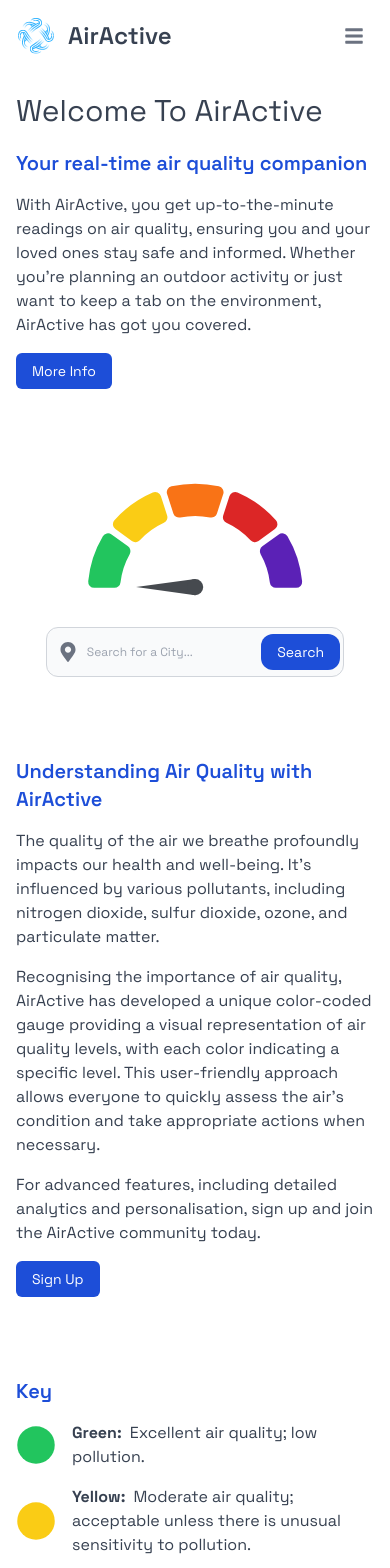
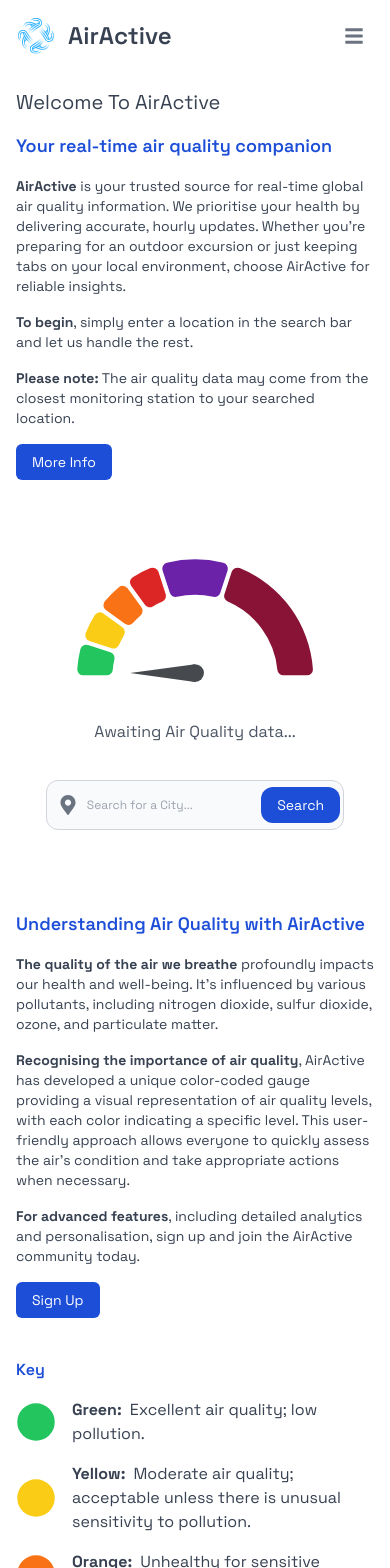
Before and after one commit to CaseyJamess/Eco-Breathe, a Next.js app: page / in a window 390 px wide. Shown: the top 1568 px of the page. Built offline with nearby package versions, Linux system fonts and the light colour scheme.

Commit message:
Custom Tailwind Class & layout update
More tailwind custom classes created for responsive font size across all devices (implemented across the site) & some info re:AirActive updated

```diff
--- a/src/app/FAQs/page.jsx
+++ b/src/app/FAQs/page.jsx
@@ -45,8 +45,8 @@ function FAQPage() {
 
     return (
         <div className="p-8 max-w-screen-xl mx-2 xl:mx-auto px-2 items-center justify-center">
-            <h1 className="text-2xl text-transparent mt-4 leading-normal bg-gradient-to-br from-blue-600 via-sky-500 to-green-500 bg-clip-text xl:text-3xl">Frequently Asked Questions</h1>
-            <p className="mt-4 xl:w-10/12 text-lg">
+            <h1 className="h1 text-transparent mt-4 leading-normal bg-gradient-to-br from-blue-600 via-sky-500 to-green-500 bg-clip-text ">Frequently Asked Questions</h1>
+            <p className="mt-4 xl:w-10/12 p">
                 Welcome to our FAQ section! Here, we aim to address some of the most common questions and concerns you might have about AirActive. Whether you're curious about how our real-time air quality monitoring works, or how to make the most out of your account, we've got answers.
             </p>
             <div className="my-16 max-w-screen-md mx-auto w-full">
--- a/src/app/about/page.jsx
+++ b/src/app/about/page.jsx
@@ -11,32 +11,32 @@ function About() {
     return (
         <div className="w-full">
             <div className='flex flex-col max-w-screen-xl mt-4 mx-2 xl:mx-auto px-2 xl:mt-10'>
-                <h1 className="text-3xl  leading-normal ">
+                <h1 className="h1 accent leading-normal ">
                     About AirActive
                 </h1>
-                <div className="flex flex-col max-w-screen-lg my-4 mx-auto items-center justify-center ">
+                <div className="flex flex-col max-w-screen-md my-4 mx-auto items-center justify-center ">
                     <div className="mt-4">
-                        <h2 className="font-semibold accent text-xl">Who We Are</h2>
-                        <p className="mt-2">
-                            AirActive is a
-                            single-person initiative committed to the vital issue of air quality.
-                            Living in a time of unprecedented environmental challenges, the significance of
-                            understanding what we breathe has never been more crucial. While I may be one individual, the information I share comes directly from a network of environmental scientists,
-                            public health experts, and air quality analysts. My goal is to provide you with real-time, accurate data on air quality, enabling you to make healthier lifestyle choices and become a more environmentally responsible citizen.
+                        <h2 className="font-semibold accent h2"> Understanding Air Quality and Its Importance</h2>
+                        <p className="mt-4 p leading-relaxed">
+                            Air quality is a measure of how clean or polluted the air around us is and what characteristics it possesses. This quality is determined by assessing the concentrations of different pollutants present in the air that we breathe. These pollutants can be a mixture of solid particles, liquid droplets, and gases. Some of the primary pollutants include <strong className="accent">particulate matter</strong> (like PM2.5 and PM10), ground-level osone, carbon monoxide, sulfur dioxide, nitrogen dioxide, and lead. Each of these pollutants can have various sources, ranging from industrial activities, vehicle emissions, natural phenomena like wildfires, and even everyday human activities.
                         </p>
-
-                        <h2 className="mt-4 font-semibold accent text-xl">Our Mission</h2>
-                        <p className="mt-2">
-                            The mission of AirActive is dual in nature:
-                            First, to equip individuals with the information they need
-                            to make informed decisions about their health and safety,
-                            using accurate and timely air quality data.
-                            Second, to amplify the importance of air quality awareness in the public discourse.
-                            By translating scientific findings into easily understandable insights,
-                            AirActive seeks to educate communities on both the health and environmental implications of air quality,
-                            fostering a collective drive towards cleaner air and a more sustainable future.
+                        <p className="mt-4 p leading-relaxed">
+                            Measurement of air quality is typically undertaken using specialised monitoring equipment that captures and analyses samples of the air. This equipment is often stationed at multiple locations within urban and rural settings, providing a comprehensive view of air quality trends and patterns. The data collected is then used to compute the <strong className="accent">Air Quality Index (AQI)</strong>, a standardised indicator that informs the public about daily air pollution levels and associated health implications. AQI values range from 0 to 500, with higher values indicating poorer air quality and greater health risks.
+                        </p>
+                        <p className="mt-4 p leading-relaxed">
+                            The significance of understanding and monitoring air quality cannot be overstated. Breathing polluted air has been linked to a host of health issues, from short-term effects like irritation of the eyes, nose, and throat, to more severe long-term conditions such as <strong className="accent">respiratory and heart diseases</strong>, and even premature death. On a broader scale, poor air quality can harm wildlife, damage forests, and affect bodies of water. It also plays a pivotal role in <strong className="accent">climate change</strong>, further highlighting the imperative to be informed and proactive in our actions.
+                        </p>
+                        <h2 className="mt-6 h2 font-semibold accent">Who We Are</h2>
+                        <p className="mt-4 p leading-relaxed">
+                            AirActive is a single-person initiative committed to the vital issue of air quality. Living in a time of unprecedented environmental challenges, the significance of understanding what we breathe has never been more crucial. While I may be one individual, the information I share comes directly from a network of environmental scientists, public health experts, and air quality analysts. My goal is to provide you with real-time, accurate data on air quality, enabling you to make healthier lifestyle choices and become a more environmentally responsible citizen.
+                        </p>
+                        <h2 className="mt-6 font-semibold accent h2">Our Mission</h2>
+                        <p className="mt-4 p leading-relaxed">
+                            The mission of AirActive is dual in nature: First, to equip individuals with the information they need to make informed decisions about their health and safety, using accurate and timely air quality data. Second, to amplify the importance of air quality awareness in the public discourse. By translating scientific findings into easily understandable insights, AirActive seeks to educate communities on both the health and environmental implications of air quality, fostering a collective drive towards cleaner air and a more sustainable future.
                         </p>
                     </div>
+
+
 
                     <div className="my-10 w-full mx-auto flex flex-row items-start justify-start">
                         <button
@@ -57,7 +57,7 @@ function About() {
                     {/*showLogin && <Login onClose={() => setShowLogin(false)} />*/}
                 </div>
             </div>
-        </div>
+        </div >
     );
 }
 
--- a/src/app/globals.css
+++ b/src/app/globals.css
@@ -27,6 +27,21 @@ body {
   @apply bg-gray-50 dark:bg-gray-900 border border-gray-300 dark:border-gray-900 rounded-xl;
 }
 
+.h1 {
+  @apply text-xl md:text-3xl xl:text-5xl;
+}
+
+.h2 {
+  @apply text-lg md:text-2xl xl:text-4xl;
+}
+
+.h3 {
+  @apply text-base md:text-xl xl:text-2xl;
+}
+
+.p {
+  @apply text-sm md:text-base xl:text-lg;
+}
 
 
 @tailwind base;
--- a/src/app/landingpage/Gauge.jsx
+++ b/src/app/landingpage/Gauge.jsx
@@ -1,62 +1,93 @@
+'use client'
+
 import React, { useState, useEffect } from "react";
 import GaugeChart from "react-gauge-chart";
 
 // // Functionality Used in Development
 //import { fetchData } from "../services/airDataService";
 
-function Gauge() {
-  const [airData, setAirData] = useState(null);
-  const [hasFetched, setHasFetched] = useState(false);
+function Gauge({ airData }) {
+
+  //destructuring airData
+  const {
+    city,
+    country,
+    current: {
+      weather: { ts } = {},
+      pollution: { aqius } = {},
+    } = {},
+  } = airData || {};
+
+  const formatDateAndTime = (timestamp) => {
+    const date = new Date(timestamp);
+
+    const options = {
+      weekday: 'long',  // This will show days like 'Monday', 'Tuesday', etc.
+      year: 'numeric',
+      month: 'short',
+      day: 'numeric',
+      hour: '2-digit',
+      minute: '2-digit',
+      hour12: false     // Use 24-hour format and omit AM or PM.
+    };
+
+    return date.toLocaleString(undefined, options);
+  };
+
+  const formattedTs = formatDateAndTime(ts);
+
 
   useEffect(() => {
     // This will run every time airData changes
-    console.log("air data is:", airData);
+    console.log("the data in Gauge.js is: ", airData);
+    console.log("airData:", airData);
+    console.log("airData.data:", airData);
+    console.log("airData.data.current:", airData && airData.current);
+
   }, [airData]);
 
-  const handleRequest = async () => {
-    try {
-      console.log("About to fetch air data...");
-      const result = await fetchData();
-      console.log("Received data from API:", result);
-      setAirData(result);
-      setHasFetched(true);
+  const calculateAqiPercent = (aqiValue) => {
+    const maxAqi = 500;
+    return aqiValue ? ((aqiValue / maxAqi)) : 0;
+  }
 
-    } catch (error) {
-      console.log(error, "failed to return air quality data");
-    }
-  };
+  const aqiPercent = calculateAqiPercent(aqius);
+
   return (
-    <div className="w-10/12 lg:w-9/12">
+    <div className="w-11/12 lg:w-11/12 flex flex-col justify-between items-center">
       <GaugeChart
         id="gauge"
-        nrOfLevels={5}
-        colors={["#22c55e", "#facc15", "#f97316", "#dc2626", "#5b21b6"]} // Tailwind's green, yellow, orange, red, purple
-        percent={0}
+        nrOfLevels={6}
+        arcsLength={[0.1, 0.1, 0.1, 0.1, 0.2, 0.4]}
+        colors={["#22c55e", "#facc15", "#f97316", "#dc2626", "#6B21A8", "#881337"]}
+        percent={aqiPercent}
         arcWidth={0.3}
+        arcPadding={0.03}
         hideText={true}
       />
+      <div id="responseData" className="text-center flex flex-col justify-center items-center h-16"> {/* Adjust the h-value based on your needs */}
+        {airData && city && country ? (
+          <>
+            <h3>
+              <strong>
+                {city}, {country}
+              </strong>
+            </h3>
 
-      {/*
-      // Functionality Used in Development
-      <button onClick={handleRequest}>Fetch Data</button>*/}
+            {ts && aqius ? (
+              <>
+                <p>{formattedTs}</p>
+                <p>Air Quality Index: <strong>{aqius}</strong></p>
+              </>
+            ) : null}
+          </>
+        ) : (
+          <p className="text-gray-600 dark:text-gray-400">Awaiting Air Quality data...</p>
+        )}
+      </div>
 
-      {airData?.data?.current?.weather ? (
-        <div>
-          <h3>
-            Showing Air Quality for{" "}
-            <strong>
-              {airData.data.city}, {airData.data.country}
-            </strong>
-          </h3>
-          <p>Timestamp: {airData.data.current.weather.ts}</p>
-          <p>AQI (US EPA Standard): {airData.data.current.pollution.aqius}</p>
-        </div>
-      ) : hasFetched ? (
-        // JSX when condition is false
-        <p>Loading or no data available...</p>
-      ) : null}
+
     </div>
-
   );
 }
 
--- a/src/app/landingpage/Info.tsx
+++ b/src/app/landingpage/Info.tsx
@@ -27,30 +27,36 @@ const Info: React.FC = () => {
       color: "#5b21b6",
       name: "Purple",
       description:
-        "Very unhealthy; everyone may experience severe health effects. Stay indoors.",
+        "Very Unhealthy: Health alert; everyone may experience more serious health effects. Reduce outdoor activities.",
+    },
+    {
+      color: "#881337",
+      name: "Maroon",
+      description:
+        "Hazardous: Serious health warnings of emergency conditions. Entire population is more likely to be affected. Stay indoors and reduce exposure.",
     },
   ];
 
   return (
-    <div className="mt-10 grid grid-cols-1 lg:grid-cols-2 gap-20">
+    <div className="mt-0 md:mt-10 grid grid-cols-1 lg:grid-cols-2 gap-10 md:gap-20">
       <div>
-        <h2 className="text-start accent text-xl font-semibold mb-4">
+        <h2 className="text-start accent text-lg xl:text-xl font-semibold mb-4">
           Understanding Air Quality with AirActive
         </h2>
-        <p className="mb-4">
-          The quality of the air we breathe profoundly impacts our health and
+        <p className="mb-4 p">
+          <strong>The quality of the air we breathe</strong> profoundly impacts our health and
           well-being. It's influenced by various pollutants, including nitrogen
           dioxide, sulfur dioxide, ozone, and particulate matter.
         </p>
-        <p className="mb-4">
-          Recognising the importance of air quality, AirActive has developed a
+        <p className="mb-4 p">
+          <strong>Recognising the importance of air quality</strong>, AirActive has developed a
           unique color-coded gauge providing a visual representation of air
           quality levels, with each color indicating a specific level. This
           user-friendly approach allows everyone to quickly assess the air's
           condition and take appropriate actions when necessary.
         </p>
-        <p className="mb-4">
-          For advanced features, including detailed analytics and
+        <p className="mb-4 p">
+          <strong>For advanced features</strong>, including detailed analytics and
           personalisation, sign up and join the AirActive community today.
         </p>
         <button className="button-style">
@@ -59,7 +65,7 @@ const Info: React.FC = () => {
       </div>
 
       <div className="">
-        <h3 className="text-xl accent font-semibold">Key</h3>
+        <h3 className="accent h3 font-semibold">Key</h3>
         {airQualityLevels.map((level) => (
           <div key={level.color} className="flex items-center my-4">
             <div className="relative w-10 h-10 flex-shrink-0 flex-grow-0 mr-4">
--- a/src/app/landingpage/LandingPage.jsx
+++ b/src/app/landingpage/LandingPage.jsx
@@ -3,39 +3,50 @@
 import React from "react";
 import Search from "./Search";
 import Gauge from "./Gauge";
-import { useState } from "react";
+import { useState, useEffect } from "react";
 import Info from "./Info";
 
 function LandingPage() {
   const [hasSearched, setHasSearched] = useState(false);
+  const [airQualityData, setAirQualityData] = useState(null);
+
+  useEffect(() => {
+    console.log("Air Quality Data in LandingPage:", airQualityData);
+  }, [airQualityData]);
+
+
   return (
     <div className="flex shadow-md shadow-neutral-100 flex-col w-full items-center">
       <div className="max-w-screen-xl mx-2 px-2 xl:mx-auto">
-        <div className="grid grid-cols-1 md:grid-cols-2 lg:gap-40 gap-2 mt-4 lg:mt-16">
+        <div className="grid grid-cols-1 md:grid-cols-2 lg:gap-20 gap-10 mt-4 lg:mt-8 ">
           {/* Left Col */}
           <div>
 
-            <h1 className="text-3xl leading-normal xl:text-5xl">
+            <h1 className="h1">
               Welcome To AirActive
             </h1>
-            <h2 className="mt-4 accent font-semibold text-xl xl:text-2xl">Your real-time air quality companion</h2>
+            <h2 className="mt-4 accent font-semibold h2">Your real-time air quality companion</h2>
+
+            <p className="mt-4 p">
+            <strong>AirActive</strong> is your trusted source for real-time global air quality information. We prioritise your health by delivering accurate, hourly updates. Whether you're preparing for an outdoor excursion or just keeping tabs on your local environment, choose AirActive for reliable insights.
+            </p>
+            <p className="mt-4 p">
+            <strong>To begin</strong>, simply enter a location in the search bar and let us handle the rest.
+            </p>
+            <p className="mt-4 p">
+            <strong>Please note:</strong> The air quality data may come from the closest monitoring station to your searched location.
+            </p>
 
 
-            <p className="mt-4">
-              With AirActive, you get up-to-the-minute readings on air quality, ensuring you and your
-              loved ones stay safe and informed. Whether you're planning an
-              outdoor activity or just want to keep a tab on the environment,
-              AirActive has got you covered.
-            </p>
             <button className=" mt-4 button-style">
               More Info
             </button>
           </div>
           {/* Right Col */}
-          <div className="flex mt-20 md:mt-0 flex-col justify-center items-center">
-            <Gauge />
+          <div className="flex mt-8 md:mt-0 flex-col justify-center items-center">
+            <Gauge airData={airQualityData} />
             <div className="justify-center mt-4 w-10/12">
-              <Search />
+              <Search setAirQualityData={setAirQualityData} />
             </div>
           </div>
         </div>
--- a/src/app/login/components/Login.jsx
+++ b/src/app/login/components/Login.jsx
@@ -24,7 +24,7 @@ function LoginComponent() {
 
     return (
         <form onSubmit={handleSubmit} className="space-y-4 bg-zinc-50 dark:bg-gray-800 p-8 rounded-xl">
-            <h1 className="xl:text-5xl text-3xl my-2">Welcome Back<span className='accent'>...</span></h1>
+            <h1 className="h1 my-2">Welcome Back<span className='accent'>...</span></h1>
             <div className="relative">
                 <FaEnvelope className="absolute text-gray-400 right-2 top-1/2 transform -translate-y-1/2" />
                 <label htmlFor="email" className="absolute text-xs font-medium px-2 top-2">
```
Also changed, not shown: src/app/landingpage/Search.jsx (+5 -7 lines), src/app/login/components/Mission.jsx (+4 -4 lines), src/app/signup/page.jsx (+4 -6 lines), src/app/news/page.jsx (added).
